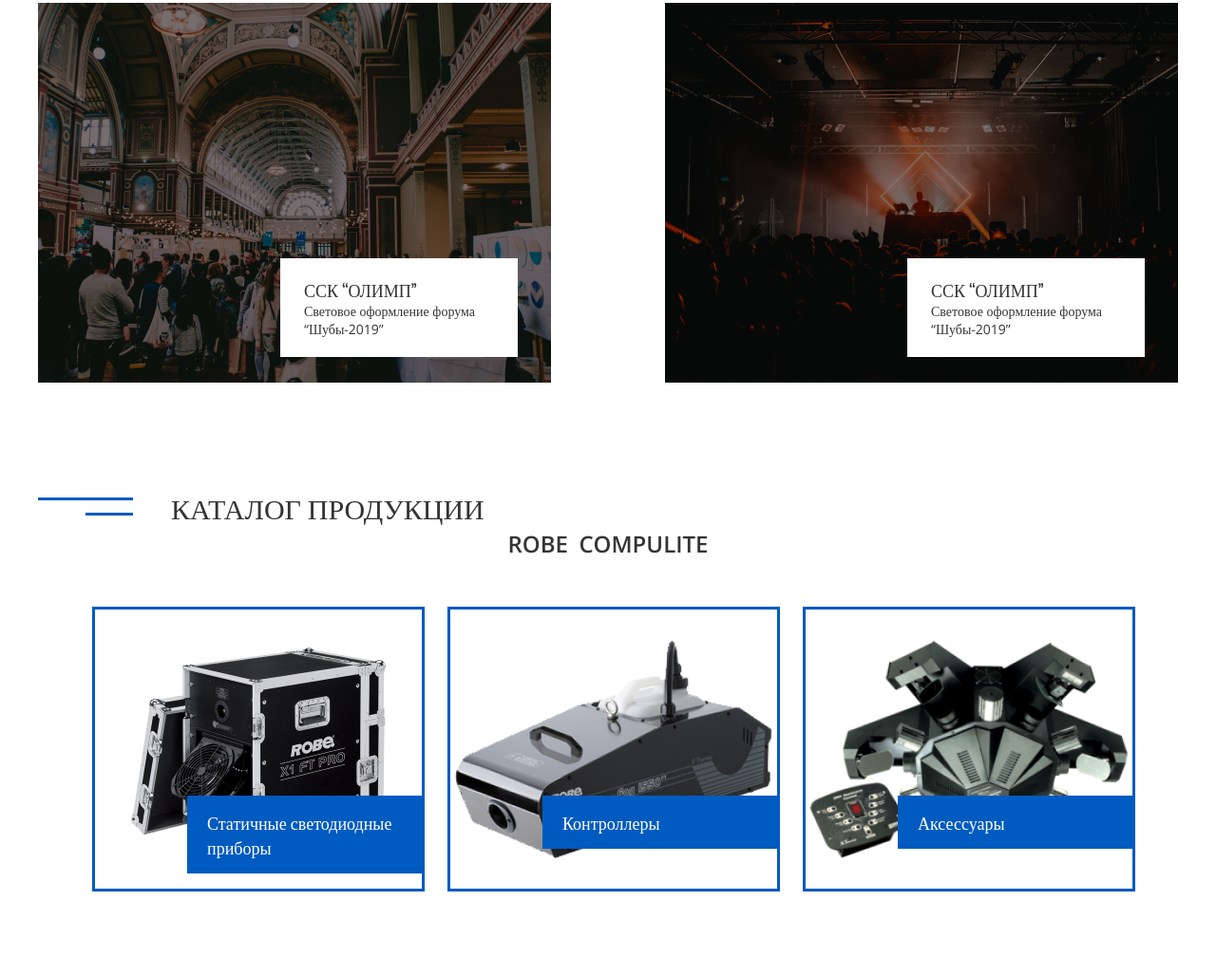
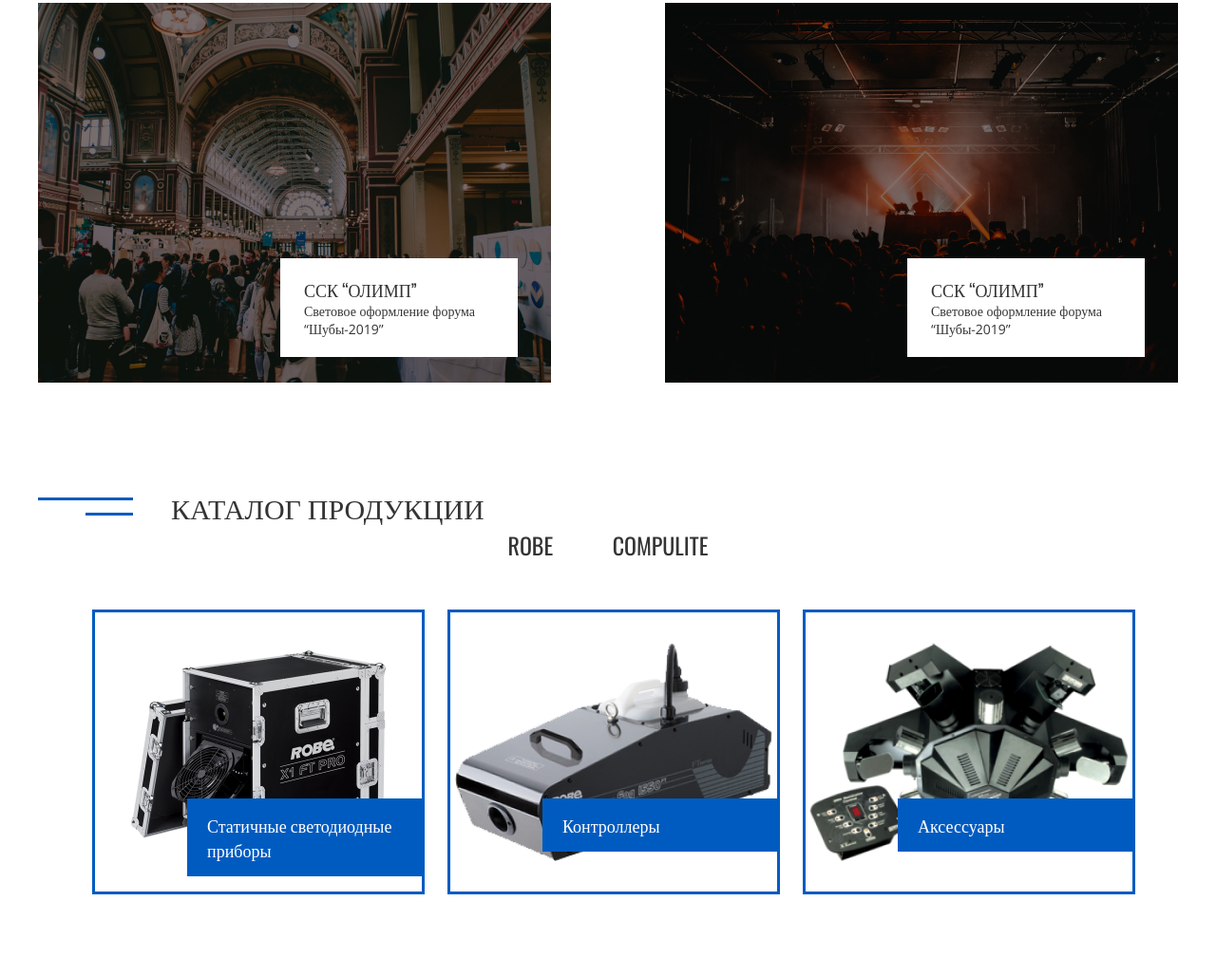
Before and after one commit to genjy1/translight, a plain HTML site: page index.html in a window 1280 px wide. Shown: the part 1074-2102 px from the top of the page at 95% size. Drawn offline with nearby package versions, Linux system fonts and the light colour scheme.

```diff
--- a/style.css
+++ b/style.css
@@ -197,8 +197,10 @@ li{
     margin: 0 auto;
 }
 .choicer-link{
+    font-family: 'Oswald';
     color: #343434;
     font-size: 24px;
+    font-weight: 400;
     letter-spacing: 5%;
 }
 .choicer-link:focus{
```
